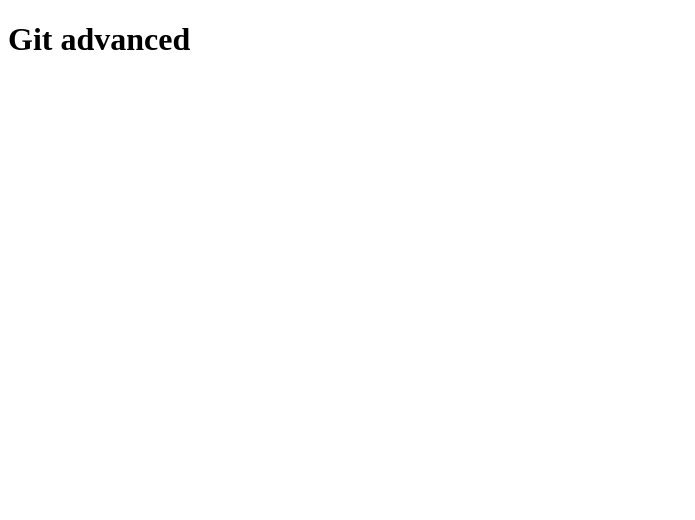
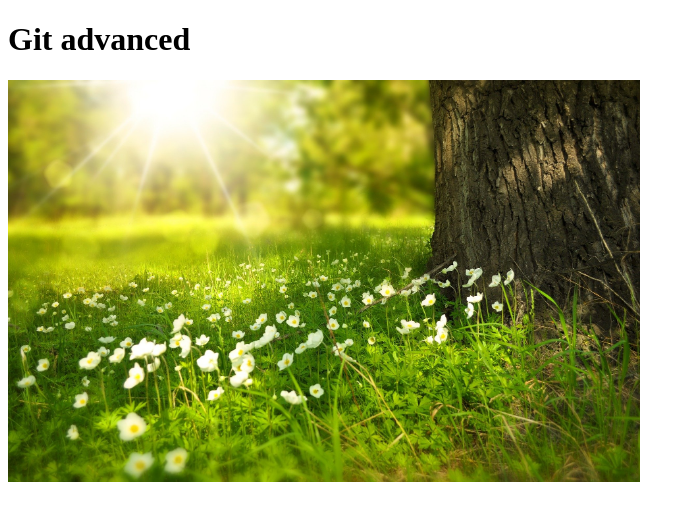
Before and after one commit to SM-Ridoy/Git-advanced, a plain HTML site: page index.html in a window 1280 px wide. Shown: the whole page, without its empty margins (0-695 px from the left). Drawn offline with Linux system fonts and the light colour scheme.

Commit message:
New branch

```diff
--- a/index.html
+++ b/index.html
@@ -10,6 +10,7 @@
 <body>
 
     <h1>Git advanced</h1>
+    <img src="nature.jpg" alt="">
 
 </body>
 </html>
--- a/style.css
+++ b/style.css
@@ -0,0 +1,3 @@
+img{
+    width: 50%;
+}
```
Also changed, not shown: nature.jpg (added).
